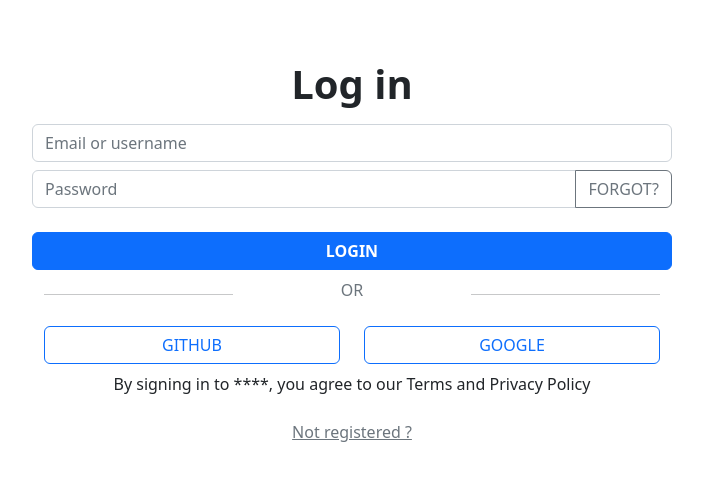
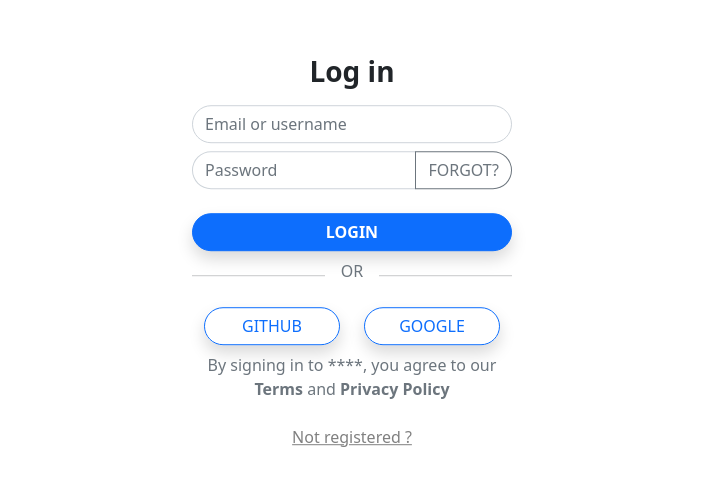
Before and after one commit to juditmaria/geomir-react-project, a React (Vite) app in the folder react-m6/: page / in a window 1280 px wide. Shown: the part 140-626 px from the top of the page, without its empty margins (288-991 px from the left). Built offline with nearby package versions, Linux system fonts and the light colour scheme; the HTML template or start-up script is replaced by a standard one.

Commit message:
Mejora de CSS

```diff
--- a/react-m6/src/App.css
+++ b/react-m6/src/App.css
@@ -5,37 +5,12 @@
   text-align: center;
 }
 
-.logo {
-  height: 6em;
-  padding: 1.5em;
-  will-change: filter;
-}
-.logo:hover {
-  filter: drop-shadow(0 0 2em #646cffaa);
-}
-.logo.react:hover {
-  filter: drop-shadow(0 0 2em #61dafbaa);
+.loginRegister__auth {
+  color: grey;
 }
 
-@keyframes logo-spin {
-  from {
-    transform: rotate(0deg);
-  }
-  to {
-    transform: rotate(360deg);
-  }
+.loginRegister__auth:hover {
+  color: grey;
+  cursor: pointer;
+  text-shadow: lightsteelblue 1px 0 10px;
 }
-
-@media (prefers-reduced-motion: no-preference) {
-  a:nth-of-type(2) .logo {
-    animation: logo-spin infinite 20s linear;
-  }
-}
-
-.card {
-  padding: 2em;
-}
-
-.read-the-docs {
-  color: #888;
-}
--- a/react-m6/src/App.jsx
+++ b/react-m6/src/App.jsx
@@ -1,5 +1,6 @@
 import React, { useState } from 'react'
 import LoginRegister from './auth/LoginRegister'
+import './App.css'
 import 'bootstrap/dist/css/bootstrap.min.css';
 
 export default function App() {
--- a/react-m6/src/auth/Login.jsx
+++ b/react-m6/src/auth/Login.jsx
@@ -1,39 +1,48 @@
 export default function Login({ setChange }, { isLogin }) {
   return(
     <>
-      <div className='position-absolute top-50 start-50 translate-middle d-grid gap-2 col-6 mx-auto'>
-        <h1 className='fw-bold text-center'>Log in</h1>
-        <input type="text" className="form-control" placeholder="Email or username" aria-label="Email or username" aria-describedby="Put your email or username" required/>
+      <div className='position-absolute top-50 start-50 translate-middle d-grid gap-2 col-3 mx-auto'>
+
+        <h1 className='fw-bold text-center fs-3'>Log in</h1>
+
+        <input type="text" className="form-control rounded-pill loginRegister__input" placeholder="Email or username" aria-label="Email or username" aria-describedby="Put your email or username" required/>
+
         <div className="input-group mb-3">
-          <input type="text" className="form-control" placeholder="Password" aria-label="Password" aria-describedby="Put your password" required/>
-          <button className="btn btn-outline-secondary text-uppercase" type="button" id="button-addon2">forgot?</button>
+          <input type="password" className="form-control rounded-end rounded-pill" placeholder="Password" aria-label="Password" aria-describedby="Put your password" required/>
+          <button className="btn btn-outline-secondary text-uppercase border-secondary rounded-start rounded-pill" type="button" id="button-addon2">forgot?</button>
         </div>
-        <button className="btn btn-primary text-uppercase fw-bold" type="button">login</button>
+
+        <button className="btn btn-primary text-uppercase fw-bold rounded-pill shadow" type="button">login</button>
+
         <div className="container text-center">
           <div className="row">
-            <div className="col">
+            <div className="col p-0">
               <hr/>
             </div>
-            <div className="col">
+            <div className="col-2 p-0">
               <p className="text-center text-uppercase text-secondary">or</p>
             </div>
-            <div className="col">
+            <div className="col p-0">
               <hr/>
             </div>
           </div>
         </div>
+
         <div className="container text-center">
           <div className="row">
             <div className="col d-grid">
-              <button className="btn btn-outline-primary text-uppercase" type="button">github</button>
+              <button className="btn btn-outline-primary text-uppercase rounded-pill shadow" type="button">github</button>
             </div>
             <div className="col d-grid">
-              <button className="btn btn-outline-primary text-uppercase" type="button">google</button>
+              <button className="btn btn-outline-primary text-uppercase rounded-pill shadow" type="button">google</button>
             </div>
           </div>
         </div>
-        <p className="text-center">By signing in to ****, you agree to our Terms and Privacy Policy</p>
-        <p onClick={() => {setChange(!!isLogin)}} className="text-center text-decoration-underline text-secondary">Not registered ?</p>
+
+        <p className="text-center text-secondary">By signing in to ****, you agree to our <strong>Terms</strong> and <strong>Privacy Policy</strong></p>
+
+        <p onClick={() => {setChange(!!isLogin)}} className="text-center text-decoration-underline loginRegister__auth ">Not registered ?</p>
+
       </div>
     </>
   )
--- a/react-m6/src/auth/Register.jsx
+++ b/react-m6/src/auth/Register.jsx
@@ -1,14 +1,19 @@
 export default function Register ({ setChange }, { isLogin }) {
   return(
     <>
-      <div className='position-absolute top-50 start-50 translate-middle d-grid gap-2 col-6 mx-auto'>
-        <h1 className='fw-bold text-center'>Create your profile</h1>
-        <input type="text" className="form-control" placeholder="Age" aria-label="Age" aria-describedby="Put your age" required/>
-        <input type="text" className="form-control" placeholder="Name (optional)" aria-label="Name (optional)" aria-describedby="Put your name (optional)"/>
-        <input type="email" className="form-control" placeholder="Email" aria-label="Email" aria-describedby="Put your email" required/>
-        <input type="password" className="form-control" placeholder="Password" aria-label="Password" aria-describedby="Put your password" required/>
-        <button className="btn btn-primary text-uppercase fw-bold" type="button">create account</button>
-        <p onClick={() => {setChange(true)}} className="text-center text-decoration-underline text-secondary">Already registered ?</p>
+      <div className='position-absolute top-50 start-50 translate-middle d-grid gap-2 col-3 mx-auto m-5'>
+
+        <h1 className='fw-bold text-center fs-3'>Create your profile</h1>
+
+        <input type="text" className="form-control rounded-pill" placeholder="Age" aria-label="Age" aria-describedby="Put your age" required/>
+        <input type="text" className="form-control rounded-pill" placeholder="Name (optional)" aria-label="Name (optional)" aria-describedby="Put your name (optional)"/>
+        <input type="email" className="form-control rounded-pill" placeholder="Email" aria-label="Email" aria-describedby="Put your email" required/>
+        <input type="password" className="form-control rounded-pill" placeholder="Password" aria-label="Password" aria-describedby="Put your password" required/>
+
+        <button className="btn btn-primary text-uppercase fw-bold rounded-pill shadow" type="button">create account</button>
+
+        <p onClick={() => {setChange(true)}} className="text-center text-decoration-underline loginRegister__auth">Already registered ?</p>
+
       </div>
     </>
   )
```
